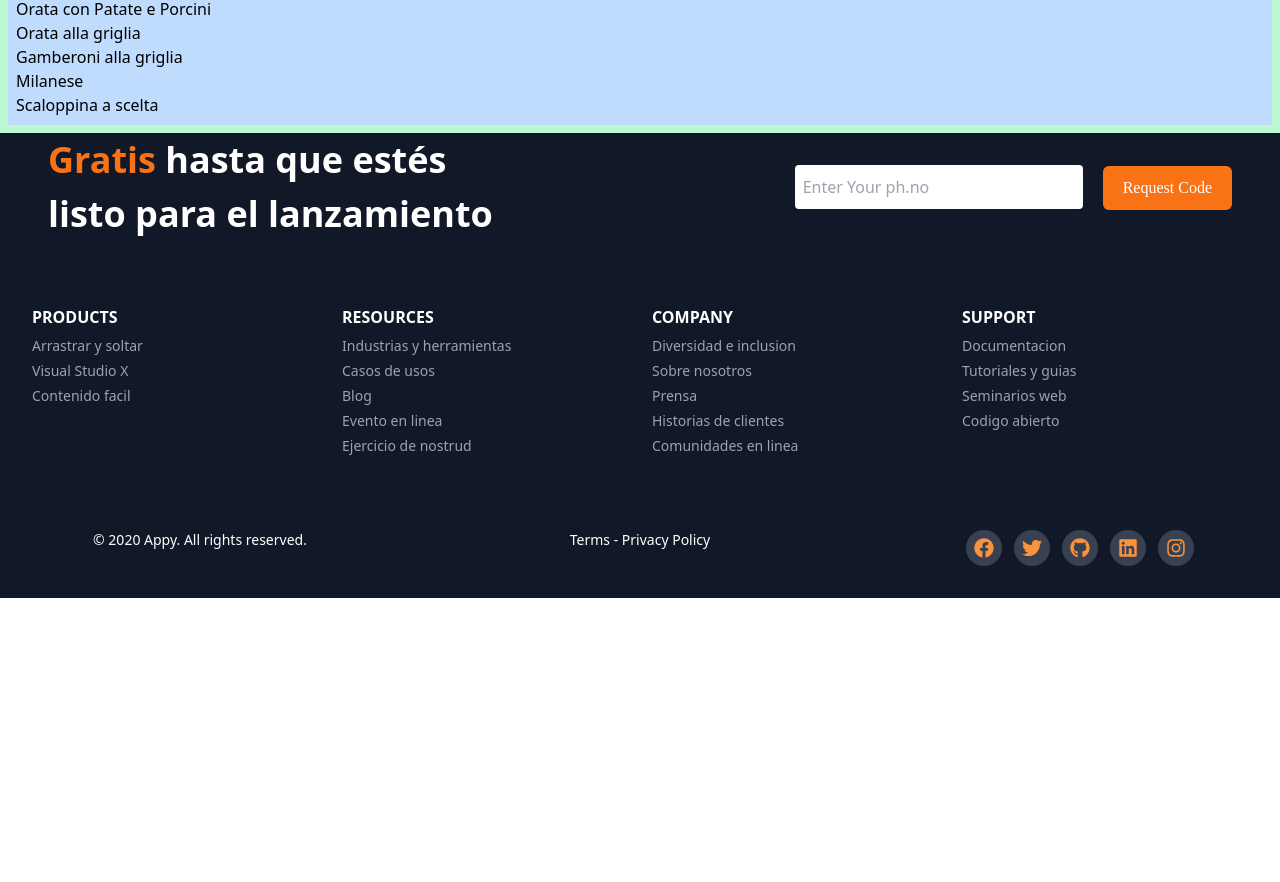
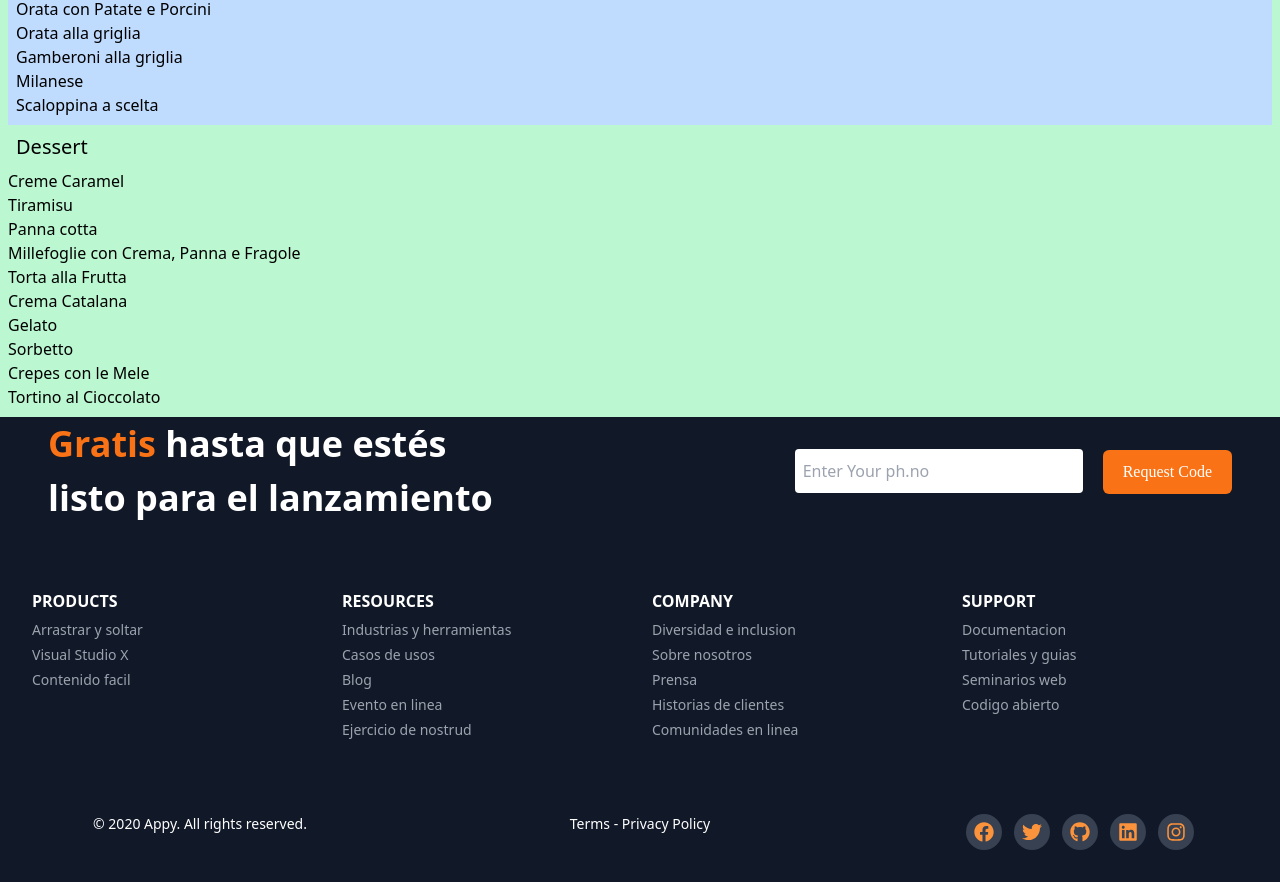
Before and after one commit to francmauric/pizzeria, a Next.js app: page /Ristorante in a window 1280 px wide. Shown: the part 1580-2462 px from the top of the page. Before the commit the page ends 2178 px from the top, so only its background shows below. Built offline with nearby package versions, Linux system fonts and the light colour scheme.

Commit message:
agregue el dessert en seccion ristorante

```diff
--- a/pages/Ristorante.tsx
+++ b/pages/Ristorante.tsx
@@ -60,6 +60,21 @@ export default function ristorante() {
                 <li>Scaloppina a scelta</li>
               </ol>
             </div>
+            <div>
+                <h2 className="p-2 text-xl">Dessert</h2>
+                <ol>
+                    <li>Creme Caramel</li>
+                    <li>Tiramisu</li>
+                    <li>Panna cotta</li>
+                    <li>Millefoglie con Crema, Panna e Fragole</li>
+                    <li>Torta alla Frutta</li>
+                    <li>Crema Catalana</li>
+                    <li>Gelato</li>
+                    <li>Sorbetto</li>
+                    <li>Crepes con le Mele</li>
+                    <li>Tortino al Cioccolato</li>
+                </ol>
+            </div>
           </div>
         </div>
         {/* vista responsive */}
```
